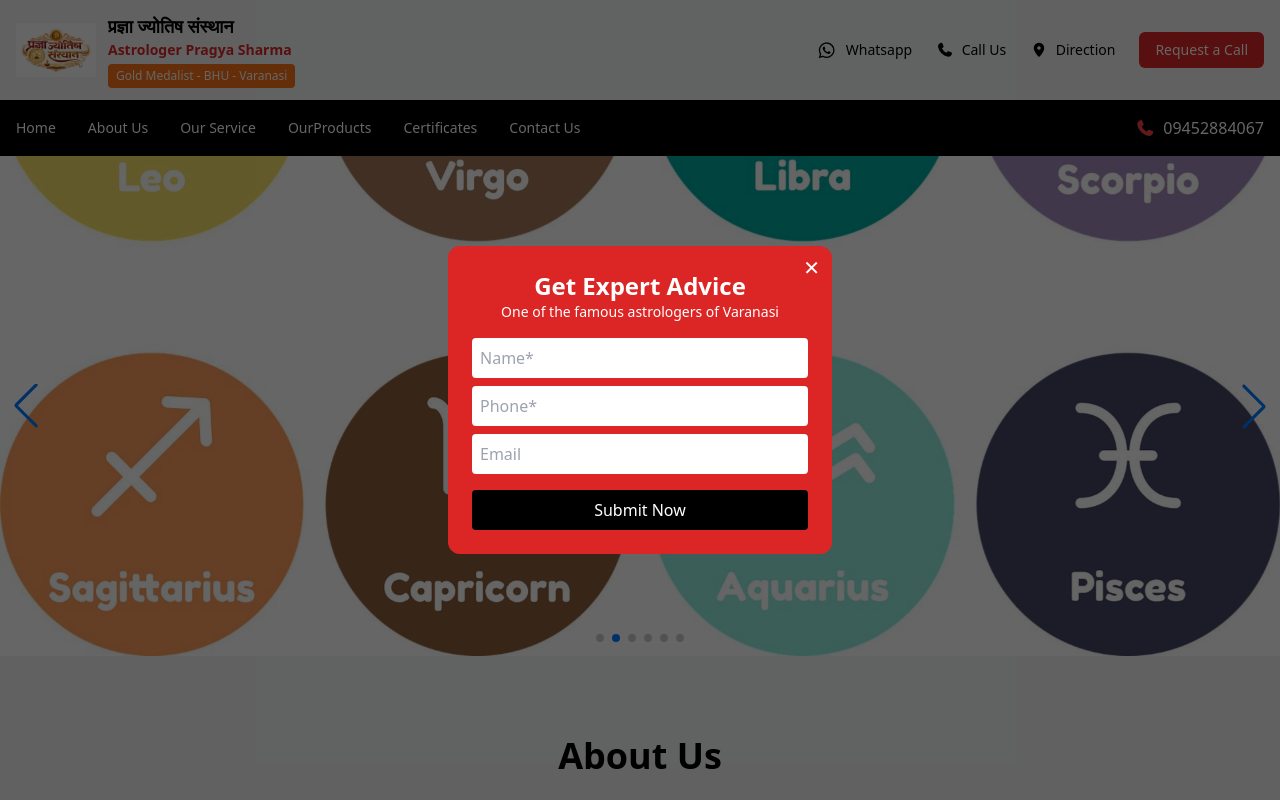
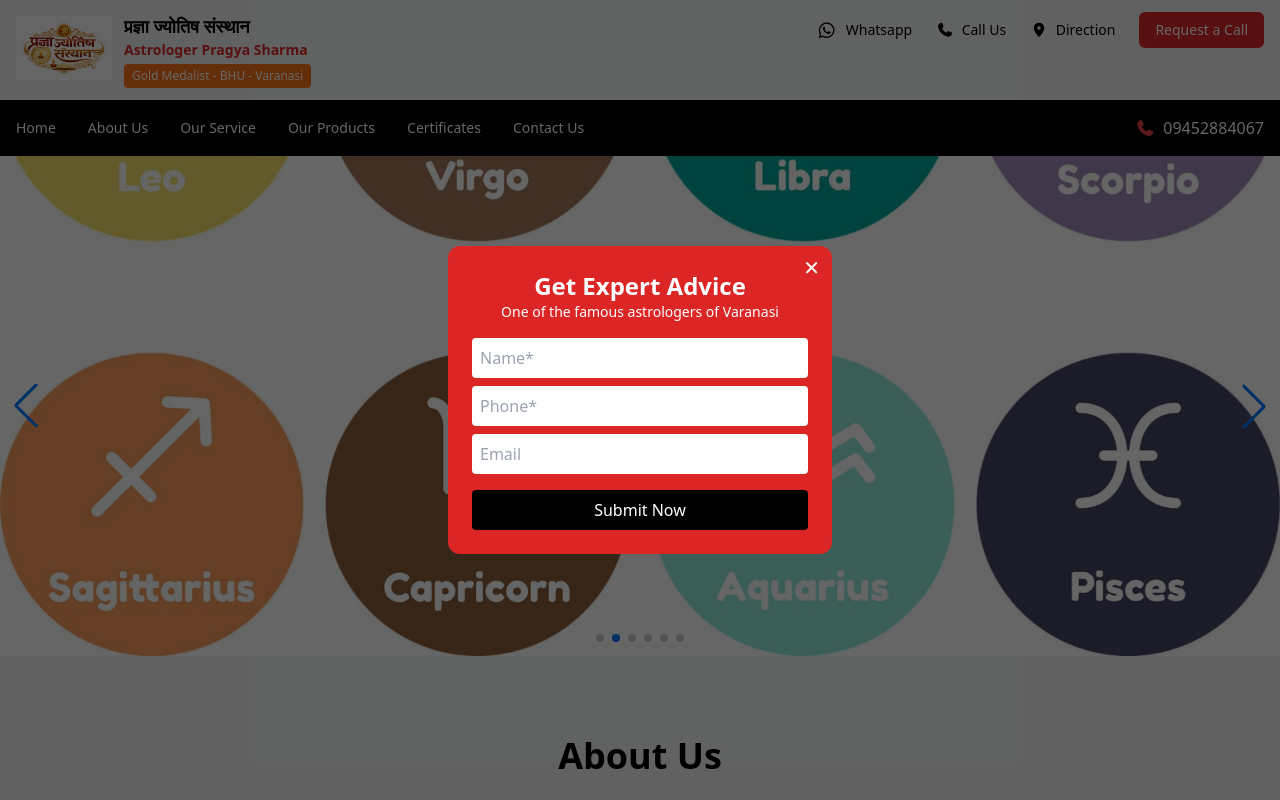
Before and after one commit to lalatiwari/Astorloger, a React (Create React App) app: page / in a window 1280 px wide. Shown: the top 800 px of the page. Built offline with nearby package versions, Linux system fonts and the light colour scheme.

Commit message:
update heder logo

```diff
--- a/src/components/Header.jsx
+++ b/src/components/Header.jsx
@@ -16,23 +16,28 @@ export default function Header() {
 
       {/* ===== Top Header ===== */}
       <div className="bg-gray-100 py-3">
-        <div className="max-w-7xl mx-auto px-4 flex justify-between items-center">
+        <div className="max-w-7xl mx-auto px-4 flex justify-between items-start">
 
           {/* Logo Section */}
-          <div className="flex items-center space-x-3 cursor-pointer"
-               onClick={() => scrollToSection("home")}>
+          <div
+            className="flex items-start space-x-3 cursor-pointer"
+            onClick={() => scrollToSection("home")}
+          >
             <img
               src="/products/logo.png"
               alt="logo"
-              className="w-20 h-14 object-contain"
+              className="w-24 h-auto object-contain mt-1"
             />
-            <div>
+
+            <div className="leading-tight">
               <h2 className="text-lg font-semibold">
                 प्रज्ञा ज्योतिष संस्थान
               </h2>
+
               <p className="text-red-600 font-semibold text-sm">
                 Astrologer Pragya Sharma
               </p>
+
               <span className="bg-orange-500 text-white text-xs px-2 py-1 inline-block mt-1 rounded">
                 Gold Medalist - BHU - Varanasi
               </span>
@@ -93,7 +98,7 @@ export default function Header() {
               Our Service
             </li>
             <li onClick={() => scrollToSection("products")} className="cursor-pointer hover:text-red-500">
-              OurProducts
+              Our Products
             </li>
             <li onClick={() => scrollToSection("certificates")} className="cursor-pointer hover:text-red-500">
               Certificates
@@ -125,7 +130,7 @@ export default function Header() {
                 Our Service
               </li>
               <li onClick={() => scrollToSection("products")} className="cursor-pointer">
-                OurProducts
+                Our Products
               </li>
               <li onClick={() => scrollToSection("certificates")} className="cursor-pointer">
                 Certificates
```
